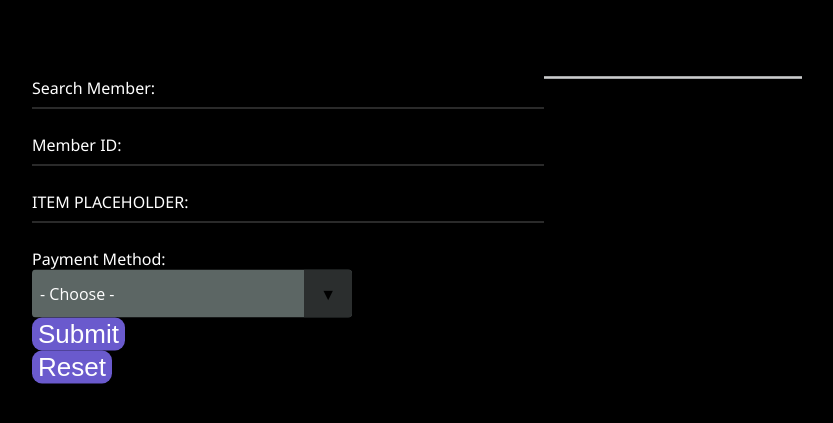
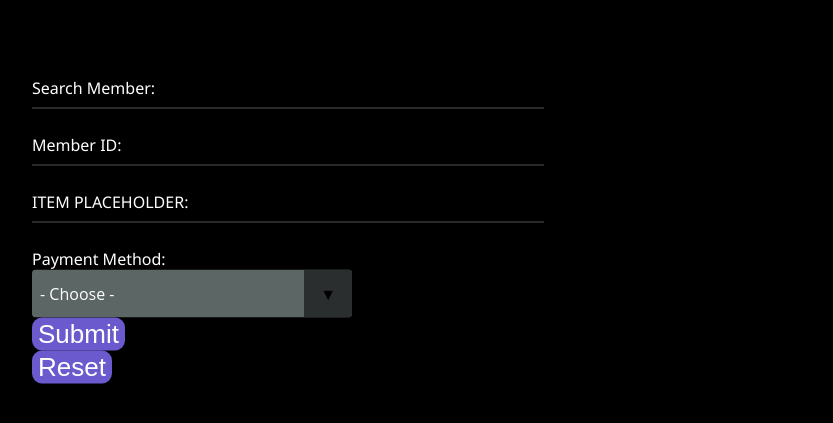
Before and after one commit to InfiniteBlanK3T/GotoGro.MemberRecordManager, a website with bundled scripts: page FrontEnd/AddSalesRecord.html in a window 1280 px wide. Shown: the part 201-624 px from the top of the page, without its empty margins (352-1185 px from the left). Built offline with nearby package versions, Linux system fonts and the light colour scheme.

Commit message:
fixed the line bug on add sales record

```diff
--- a/FrontEnd/styles/AddSalesRecord.css
+++ b/FrontEnd/styles/AddSalesRecord.css
@@ -1,8 +1,9 @@
 .dropdown-content {
     background-color: aliceblue;
-    display: inline-block;
+    /* display: inline-block; */
+    display: none;
     position: absolute;
-    max-height: 150px; /* 5 records * 30px each */
+    max-height: 150px;
     overflow-y: auto;
     width: 50%;
     border: 1px solid #ccc;
```
